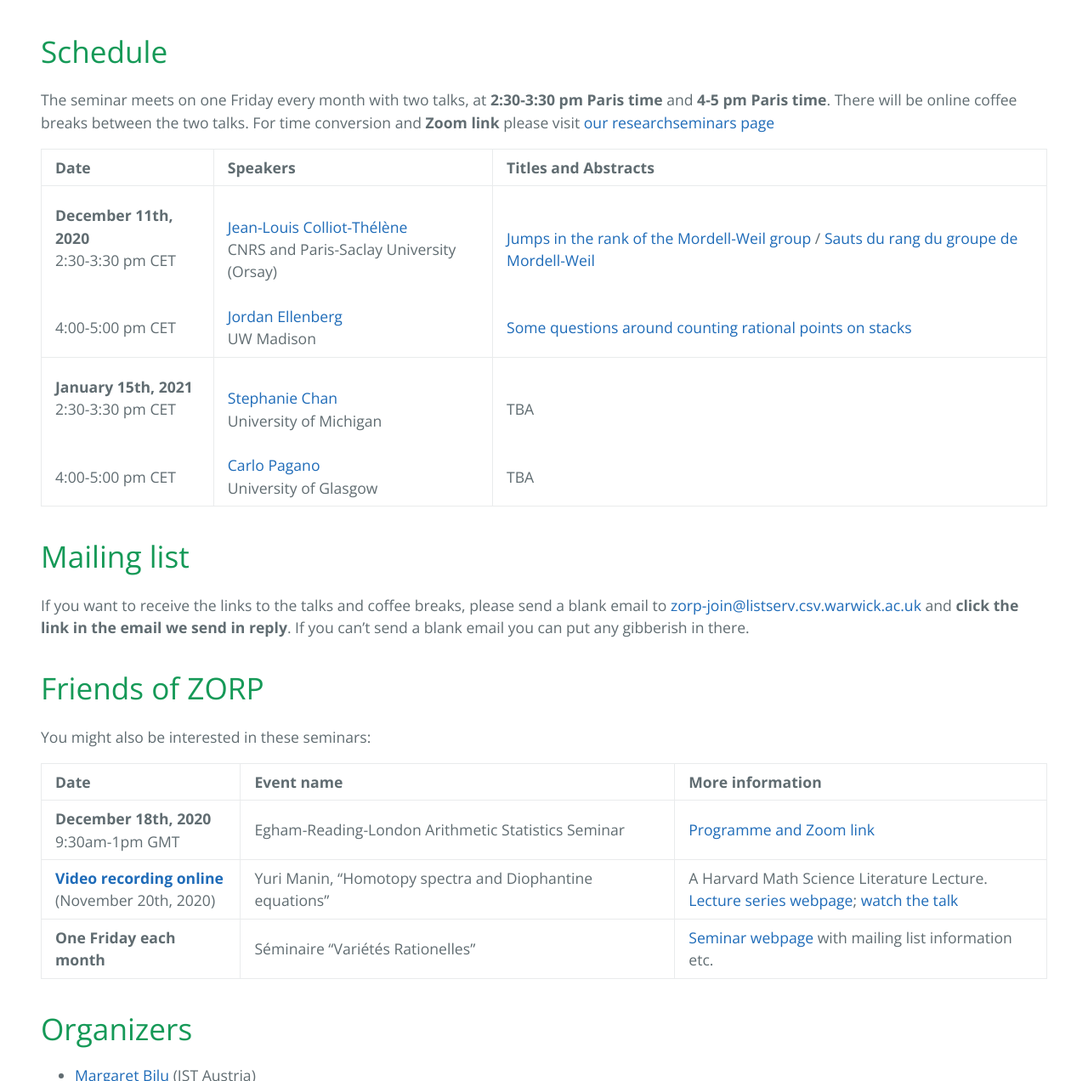
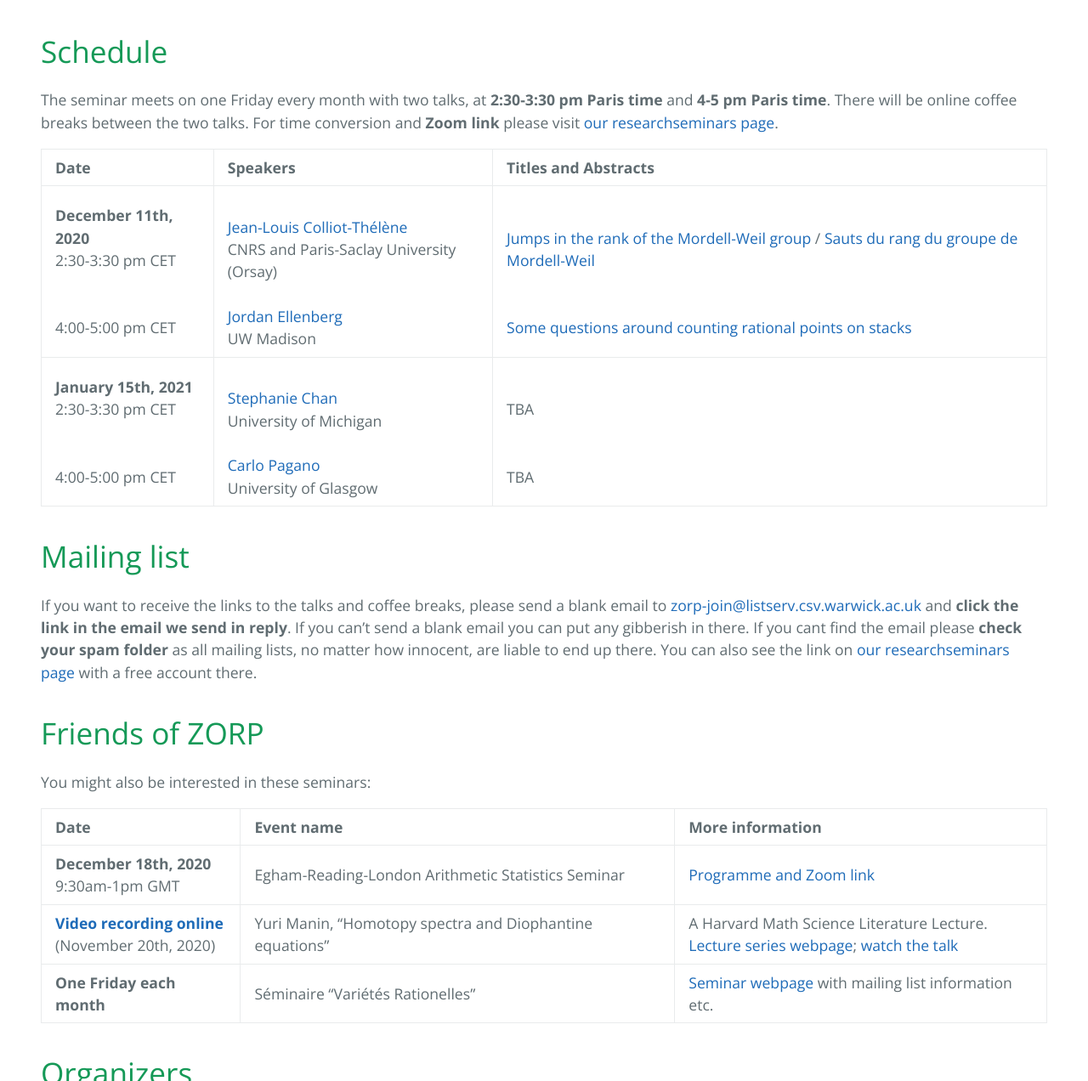
Before and after one commit to zoom-on-rational-points/zoom-on-rational-points.github.io, a Jekyll site: the page built from index.md, in a window 1280 px wide and 1400 px high, scrolled down 525 px, cut to the strip 128-1400 px from the top of the window. Shown: the whole strip at 85% size. Built offline with Jekyll 4.4.1, drawn with Linux system fonts in a browser that asks for light colours; our own code applies the rules of GitHub Pages for plain Markdown files.

Commit message:
Update index.md

```diff
--- a/index.md
+++ b/index.md
@@ -8,7 +8,7 @@
 
 # Schedule
 
-The seminar meets on one Friday every month with two talks, at **2:30-3:30 pm  Paris time** and **4-5 pm Paris time**. There will be online coffee breaks between the two talks.  For time conversion and **Zoom link** please visit <a href="https://researchseminars.org/seminar/zorp_1729">our researchseminars page</a>
+The seminar meets on one Friday every month with two talks, at **2:30-3:30 pm  Paris time** and **4-5 pm Paris time**. There will be online coffee breaks between the two talks.  For time conversion and **Zoom link** please visit <a href="https://researchseminars.org/seminar/zorp_1729">our researchseminars page</a>.
 
 
 | Date   | Speakers     | Titles and Abstracts |
@@ -19,7 +19,7 @@
 
 # Mailing list
 
-If you want to receive the links to the talks and coffee breaks, please send a blank email to <a href='mailto:zorp-join@listserv.csv.warwick.ac.uk'>zorp-join@listserv.csv.warwick.ac.uk</a> and <b>click the link in the email we send in reply</b>. If you can't send a blank email you can put any gibberish in there.
+If you want to receive the links to the talks and coffee breaks, please send a blank email to <a href='mailto:zorp-join@listserv.csv.warwick.ac.uk'>zorp-join@listserv.csv.warwick.ac.uk</a> and <b>click the link in the email we send in reply</b>. If you can't send a blank email you can put any gibberish in there. If you cant find the email please **check your spam folder** as all mailing lists, no matter how innocent, are liable to end up there.  You can also see the link on <a href="https://researchseminars.org/seminar/zorp_1729">our researchseminars page</a> with a free account there.
 
 # Friends of ZORP
 
```
